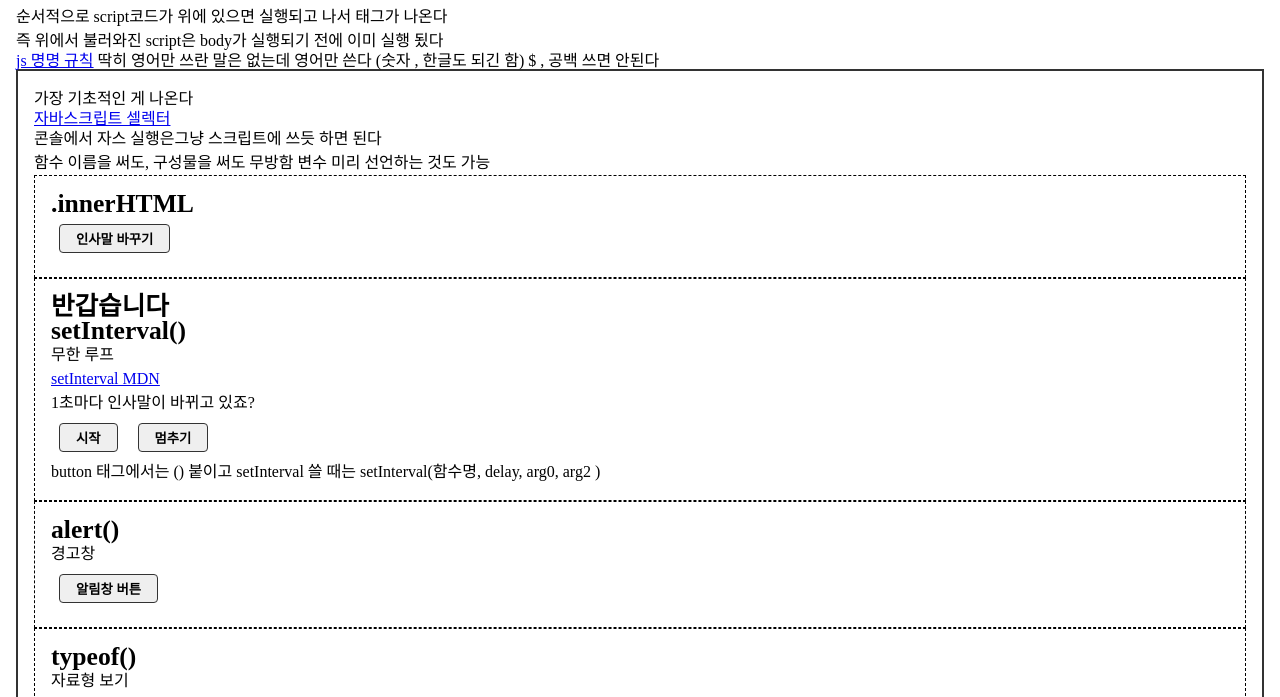
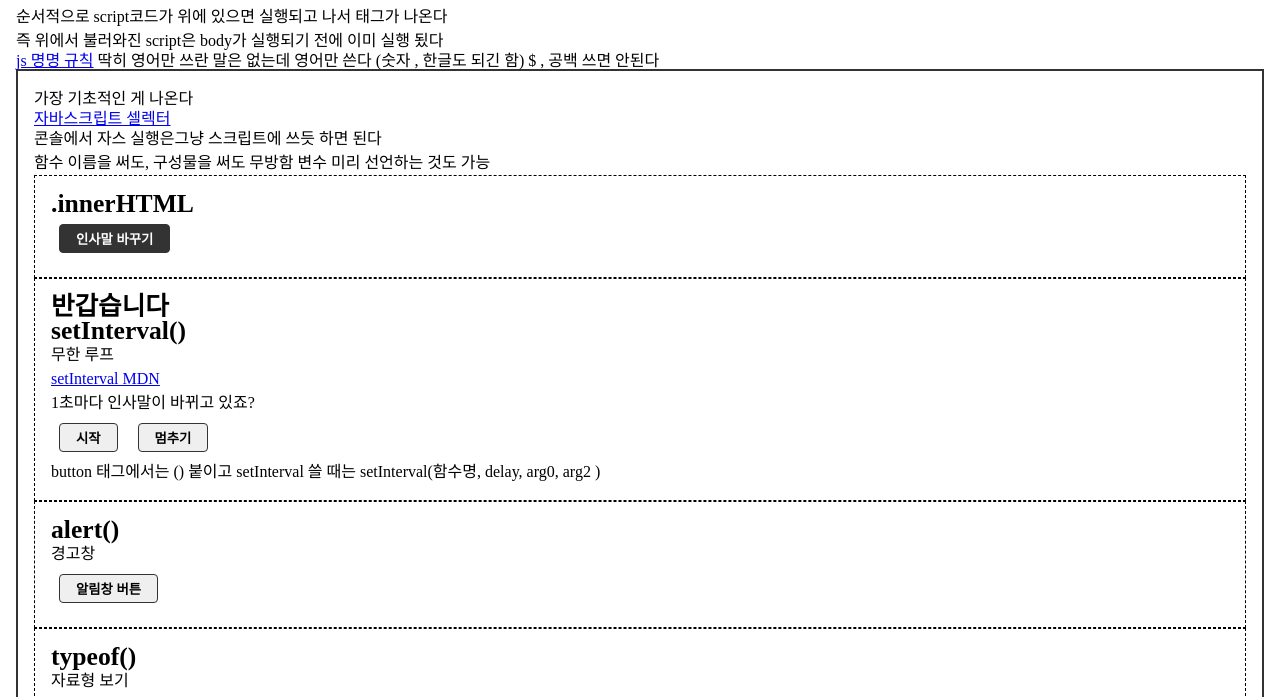
Before and after one commit to mineclover/fastcampus-study, a website: page index008.html in a window 1280 px wide. In both pictures the pointer is over the button "인사말 바꾸기". Shown: the part 91-788 px from the top of the page. Drawn offline with Linux system fonts and the light colour scheme.

Commit message:
버튼 맛깔나게 변경

```diff
--- a/index008.css
+++ b/index008.css
@@ -29,3 +29,8 @@ button {
   font-weight: bold;
 
 }
+
+button:hover {
+  background-color: #333;
+  color:#fff;
+}
```
